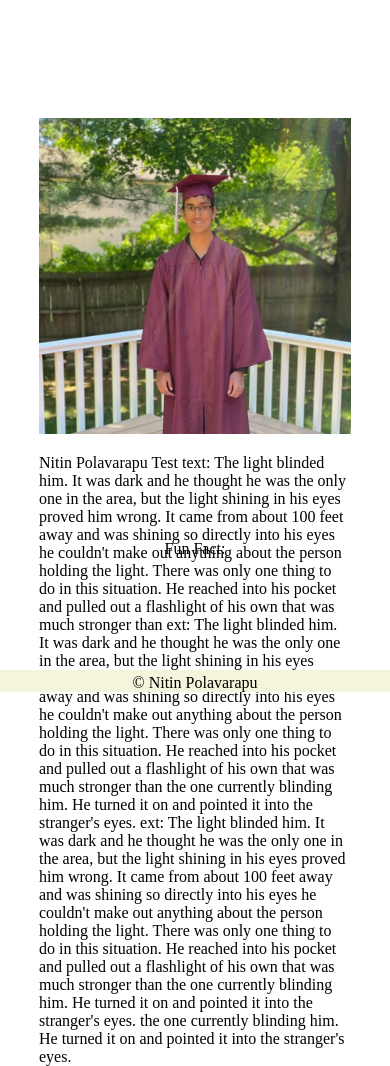
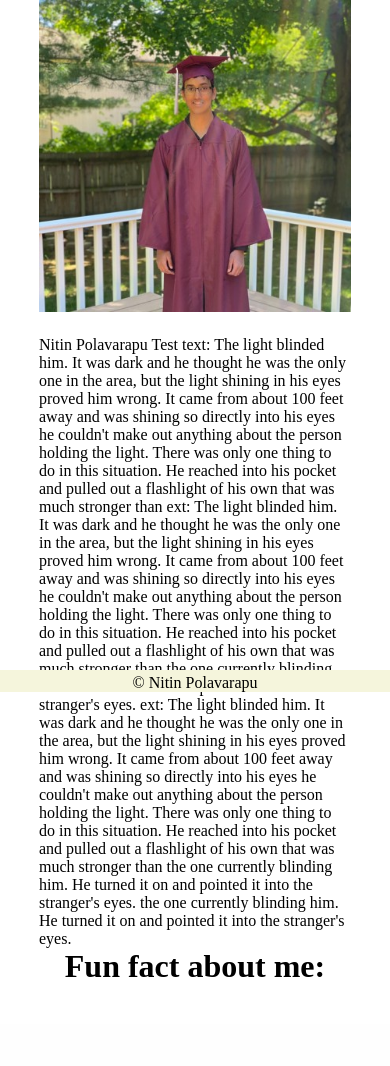
Before and after one commit to np-2001/Project-Management-Tool, a Python web app: template homework/Homework-1/flask_app/templates/home.html in a window 390 px wide. Shown: the part 152-1218 px from the top of the page. After the commit the page ends 1129 px from the top, so only its background shows below. Run offline with Jinja, Linux system fonts and the light colour scheme; the template is opened without the code that fills it, so the values that code supplies are empty.

Commit message:
Pushed changes

```diff
--- a/homework/Homework-1/flask_app/static/main/css/main.css
+++ b/homework/Homework-1/flask_app/static/main/css/main.css
@@ -3,7 +3,7 @@
     flex-direction: column;
     align-items: center;
     justify-content: center;
-    height: 80vh;
+    min-height: 80vh;
     width: 100vw;
     max-width: 100%;
 
@@ -14,7 +14,7 @@
 .about {
     display: flex;
     flex-direction: row;
-    max-height: 50vh;
+
     width: 80vw;
     gap: 20px;
 
@@ -86,6 +86,8 @@
     .about {
 
         flex-direction: column;
+        min-height: auto;
+        height: auto;
 
     }
 
@@ -98,12 +100,13 @@
 
     .personal-description {
         overflow-y: visible;
+
+    }
+
+    .fun-fact {
+        padding-bottom: 10%;
     }
 
 
 
-
-
-
-
 }
--- a/homework/Homework-1/flask_app/templates/home.html
+++ b/homework/Homework-1/flask_app/templates/home.html
@@ -55,7 +55,7 @@
                 </div>
             </div>
             <div class="fun-fact">
-                <p>Fun Fact: </p>
+                <h1>Fun fact about me: </h1>
             </div>
         </main>
         <footer id="bottom-footer"> © Nitin Polavarapu </footer>
```
